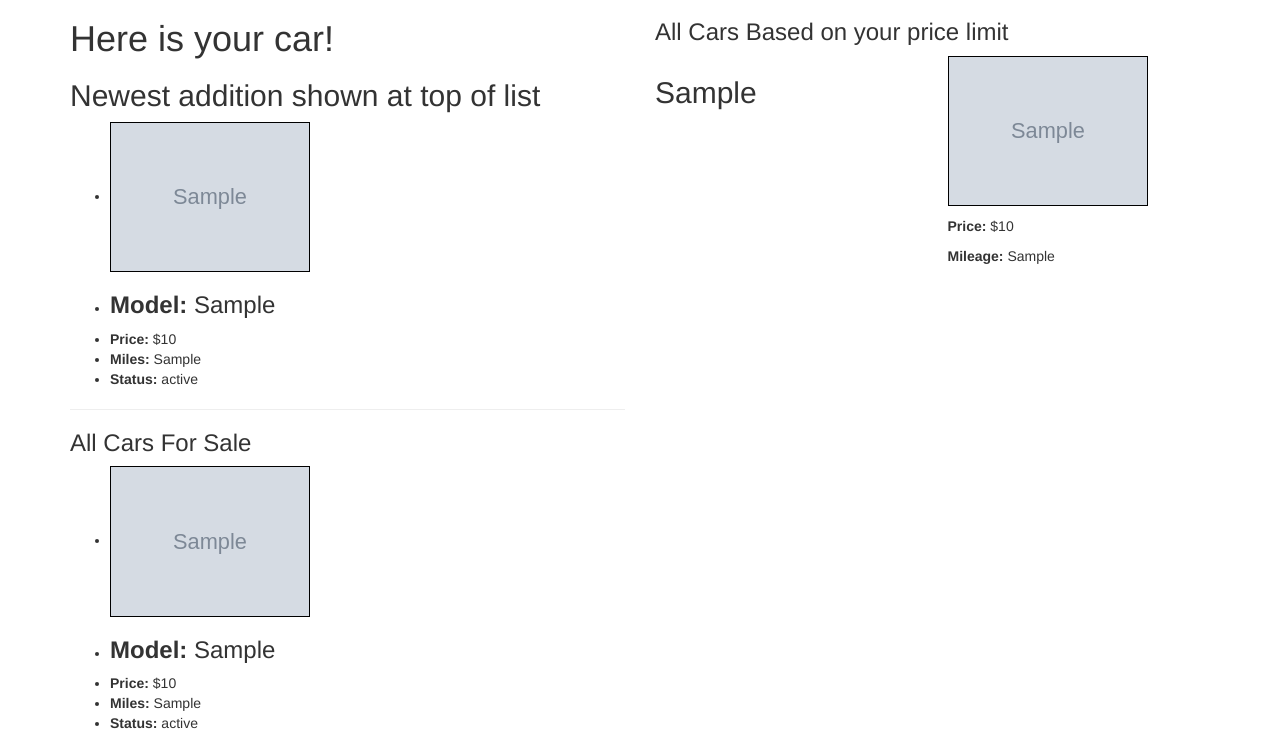
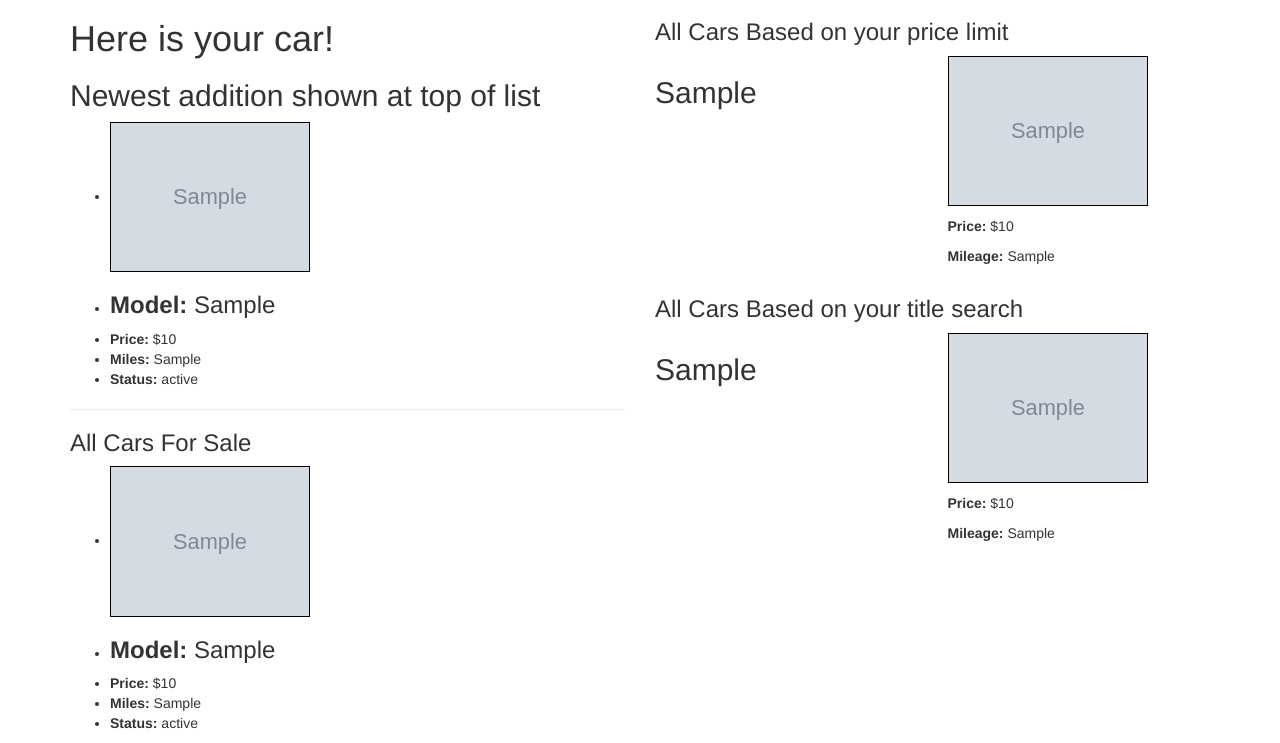
Before and after one commit to RonandoL/Dealership-Twig-Baby, a PHP site: template views/cars.html.twig in a window 1280 px wide. Shown: the part 648-1391 px from the top of the page. Run offline with PHP 8.4, Linux system fonts and the light colour scheme; the template is opened without the code that fills it: most values are stand-ins (such as "Sample title", 1, 10 or a date in 2020); grey boxes marked "Sample" are stand-in pictures; some libraries are stand-ins or nearby versions.

Commit message:
It has search by make/model function kinda works due to case issues.

```diff
--- a/src/Car.php
+++ b/src/Car.php
@@ -42,9 +42,15 @@
             return $this->status;
         }
 
+// worthBuying matchedMake
         function worthBuying($max_price)
         {
             return ($this->price <= ($max_price));
+        }
+
+        function matchedMake($match_make)
+        {
+            return strtolower($this->getModel() == strtolower($match_make));
         }
 
         function save()
--- a/views/cars.html.twig
+++ b/views/cars.html.twig
@@ -137,6 +137,24 @@
 
 
                 </div>
+                <div class="col-sm-6">
+                    <h3>All Cars Based on your title search</h3>
+
+                    {% for car in match_models %}
+                    <div class="row">
+                        <div class='col-md-6'>
+                            <h2> {{ car.getModel }}</h2>
+                        </div>
+                        <div class='col-md-6'>
+                            <p><img src="{{ car.getImage }}" alt="" /><p>
+                            <p><strong>Price: </strong>${{ car.getPrice }}</p>
+                            <p><strong>Mileage: </strong>{{ car.getMiles }}</p>
+                        </div>
+                    </div>
+                    {% endfor %}
+
+
+                </div>
             </div>
 
 
```
Also changed, not shown: app/app.php (+6 -9 lines).
